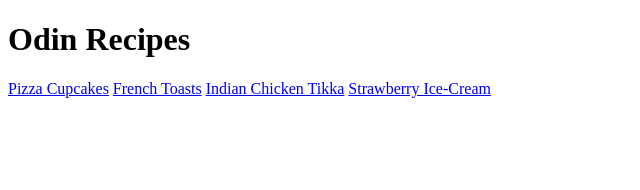
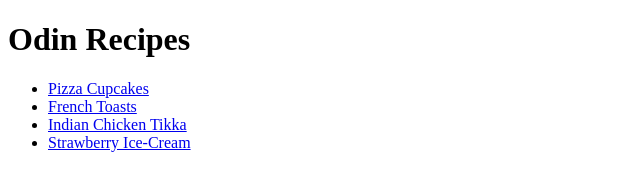
Before and after one commit to muhabeid/odin-recipes, a plain HTML site: page index.html in a window 1280 px wide. Shown: the whole page, without its empty margins (0-640 px from the left). Drawn offline with Linux system fonts and the light colour scheme.

Commit message:
Adjusting the layout of the internal links.

```diff
--- a/index.html
+++ b/index.html
@@ -7,9 +7,12 @@
 </head>
 <body>
   <h1>Odin Recipes</h1>
-  <a href="./recipes/pizza-cupcakes.html">Pizza Cupcakes</a>
-  <a href="./recipes/french-toast.html">French Toasts</a>
-  <a href="./recipes/indian-chicken-tikka.html">Indian Chicken Tikka</a>
-  <a href="./recipes/strawberry-ice-cream.html">Strawberry Ice-Cream</a>
+    <ul>
+      <li><a href="./recipes/pizza-cupcakes.html">Pizza Cupcakes</a></li>
+      <li><a href="./recipes/french-toast.html">French Toasts</a></li>
+      <li><a href="./recipes/indian-chicken-tikka.html">Indian Chicken Tikka</a></li>
+      <li><a href="./recipes/strawberry-ice-cream.html">Strawberry Ice-Cream</a></li>
+    </ul>
+
 </body>
 </html>
```
